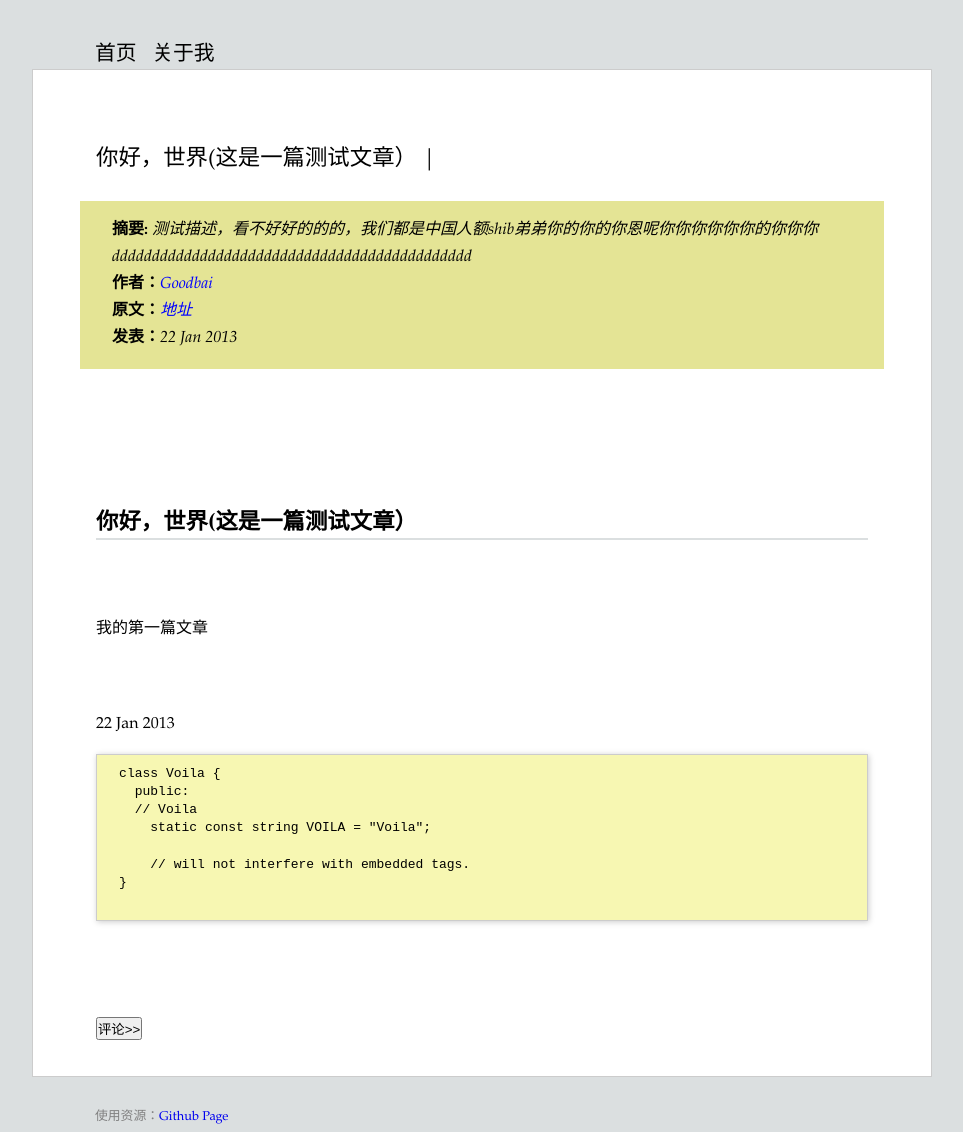
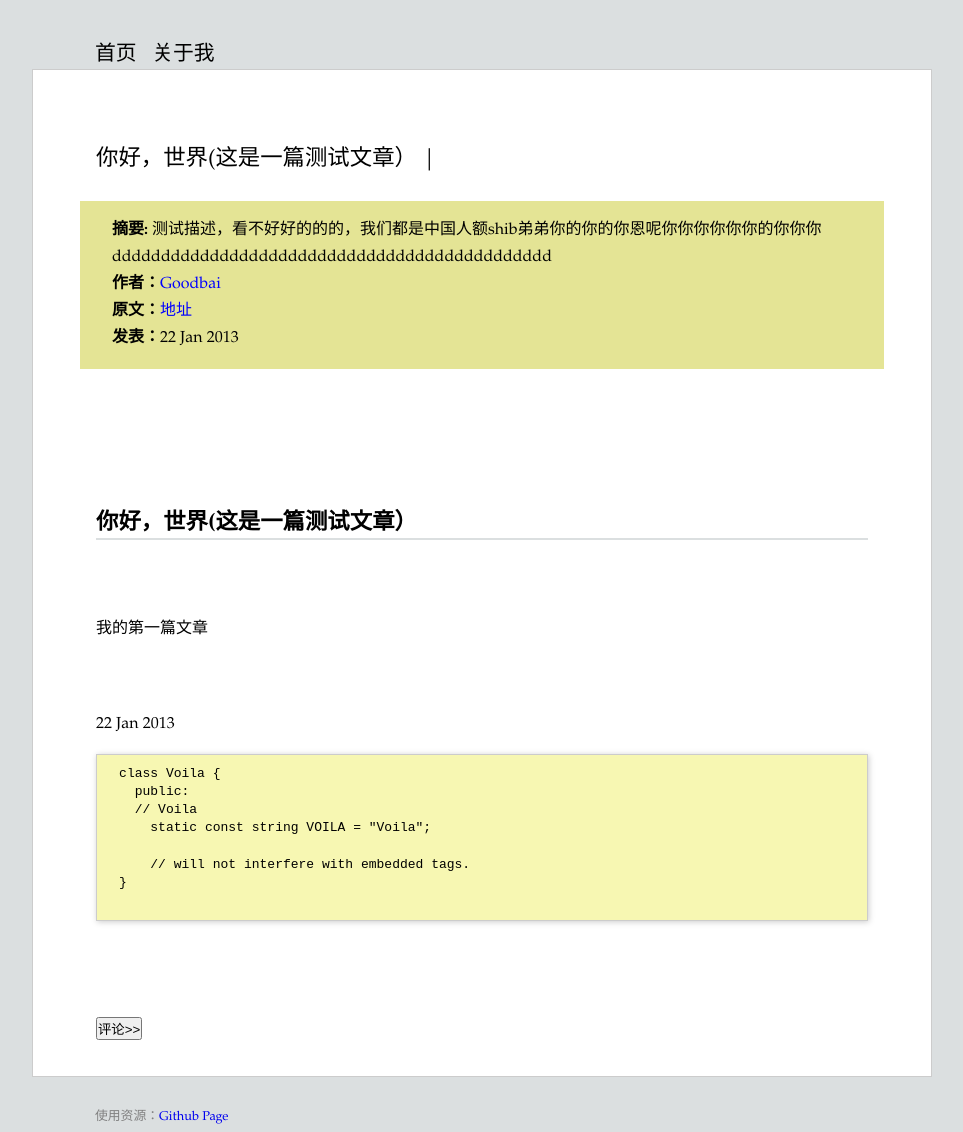
Before and after one commit to jsjwolf/pages, a Jekyll site: the page built from _posts/2012-08-25-hello-world.html, in a window 1280 px wide. Shown: the whole page, without its empty margins (158-1121 px from the left). Built offline with Jekyll 4.4.1, drawn with Linux system fonts in a browser that asks for light colours; Markdown is read by kramdown in place of the engine named in the settings.

Commit message:
del font italy for page.description

```diff
--- a/_layouts/post.html
+++ b/_layouts/post.html
@@ -3,12 +3,12 @@ layout: page
 ---
 <div id="post">
 	<h1>{% if page.title %}{{ page.title }} | {% endif %}</h1>
-	<div class="bolg_desc_in"><i>
+	<div class="bolg_desc_in">
 		<b>摘要: </b>{{ page.description }}
 		<br><b>作者：</b><a href="/">Goodbai</a>
 		<br><b>原文：</b><a href='{{page.url}}'>地址</a>
 		<br><b>发表：</b>{{page.date  | date_to_string }}
-	</i></div>
+	</div>
 
 
 	{{ content }}
```
